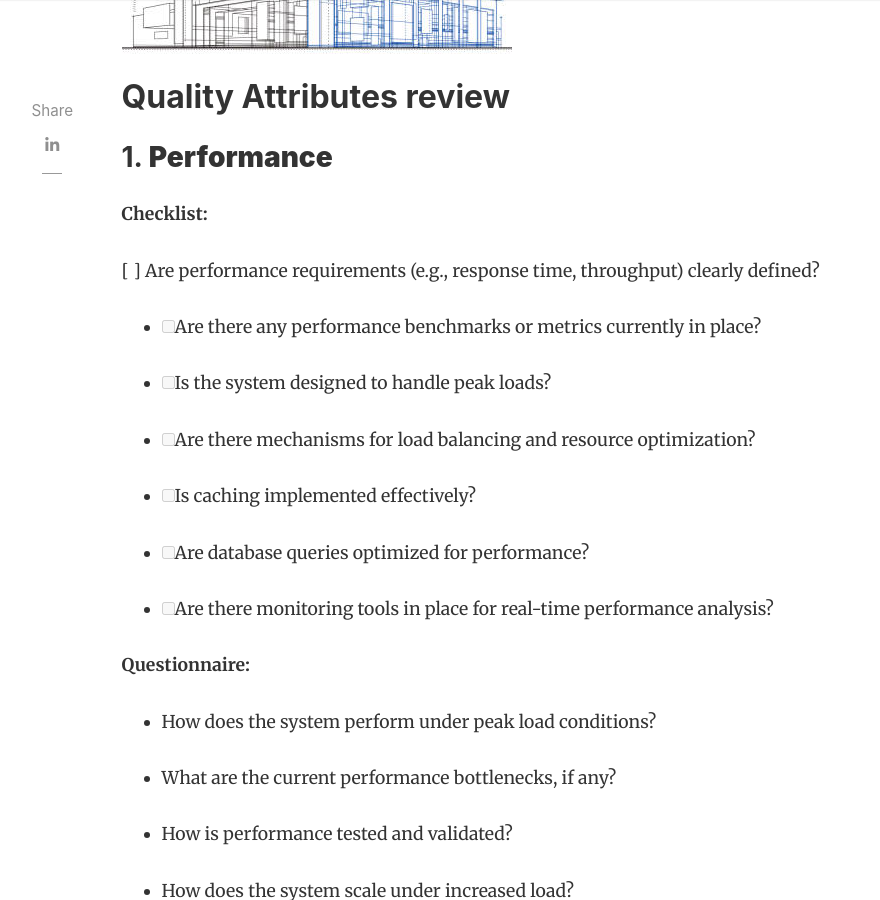
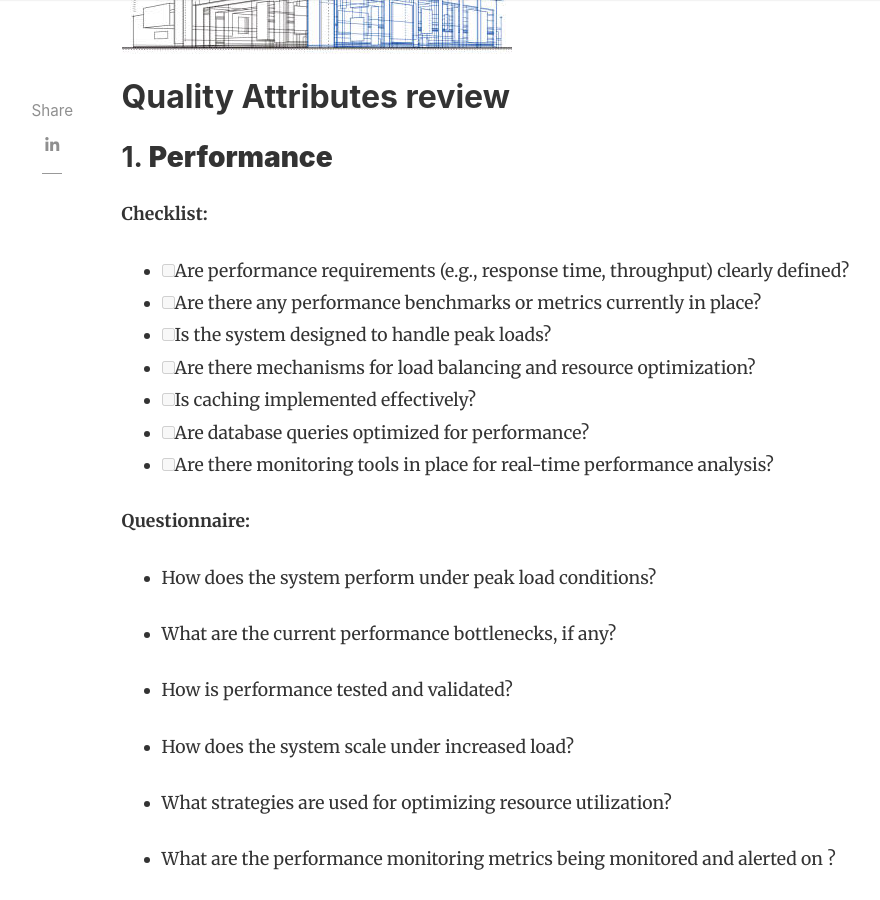
Before and after one commit to arcdesign/arcdesign.github.io, a Jekyll site: the page built from _posts/2024-08-14-quality-attributes.md, in a window 1280 px wide and 900 px high, scrolled down 705 px. Shown: the whole window, without its empty margins (66-946 px from the left). Built offline with Jekyll 4.4.1, drawn with Linux system fonts in a browser that asks for light colours; nearby versions of some CDN libraries; comment, search, counter and statistics services are not loaded.

Commit message:
updated for checklist

```diff
--- a/_posts/2024-08-14-quality-attributes.md
+++ b/_posts/2024-08-14-quality-attributes.md
@@ -14,18 +14,12 @@ hidden: true
 
 **Checklist:**
 
-[ ] Are performance requirements (e.g., response time, throughput) clearly defined?
-
+- [ ] Are performance requirements (e.g., response time, throughput) clearly defined?
 - [ ] Are there any performance benchmarks or metrics currently in place?
-
 - [ ] Is the system designed to handle peak loads?
-
 - [ ] Are there mechanisms for load balancing and resource optimization?
-
 - [ ] Is caching implemented effectively?
-
 - [ ] Are database queries optimized for performance?
-
 - [ ] Are there monitoring tools in place for real-time performance analysis?
 
 **Questionnaire:**
```
